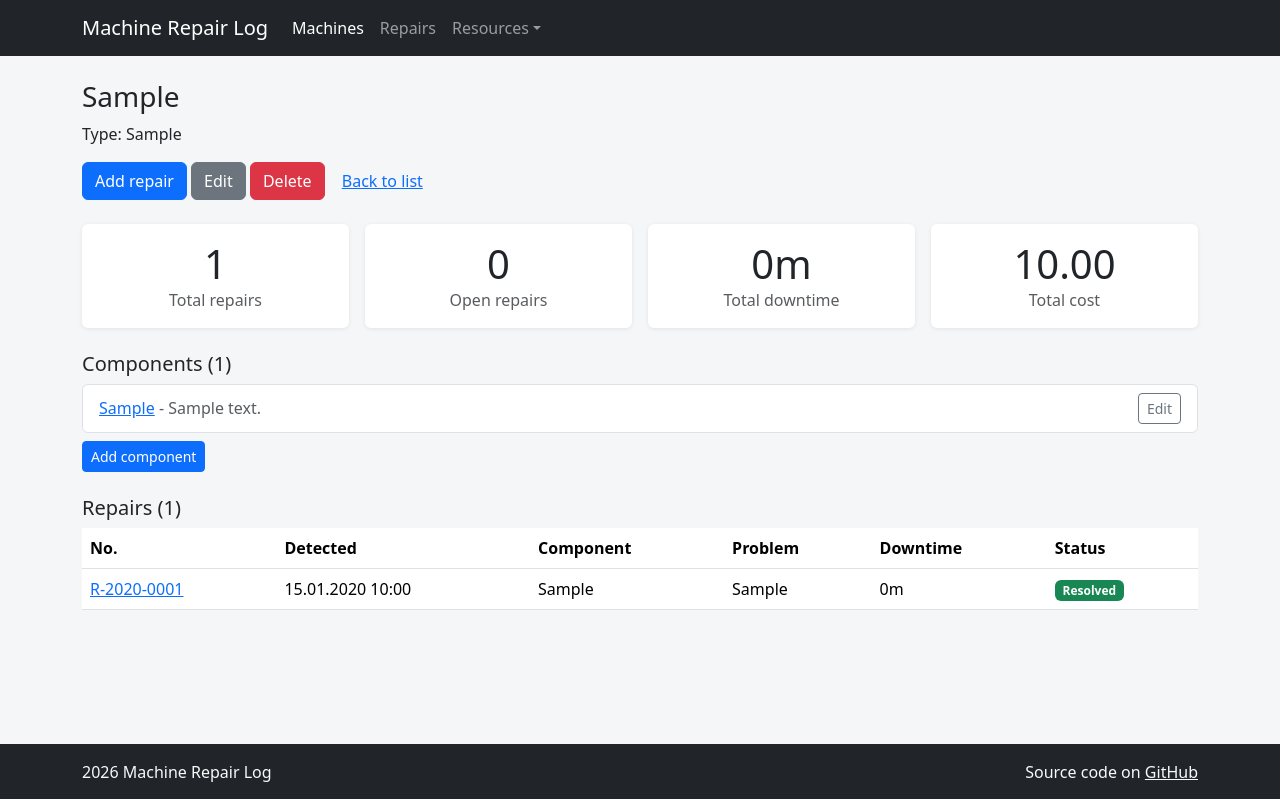
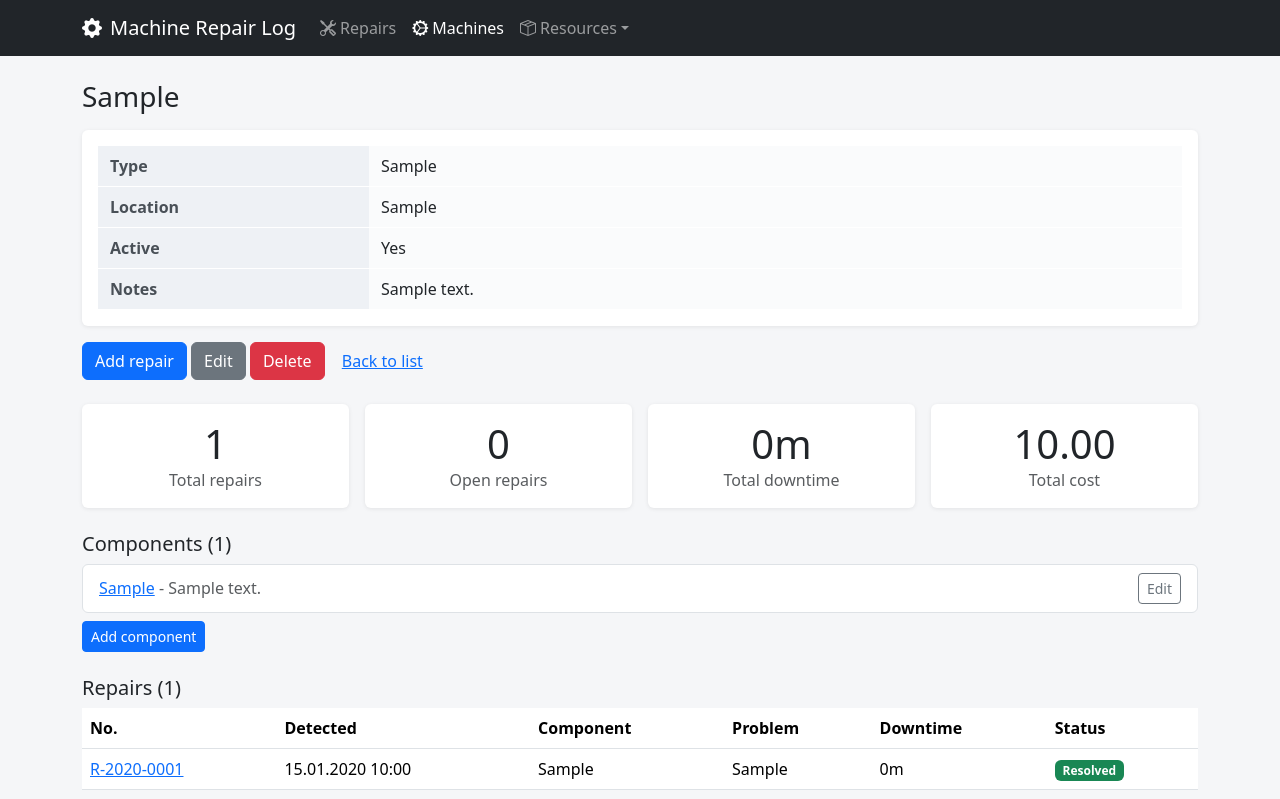
Before and after one commit to spv8bs/machine-repair-log, a Django app: page /machines/1/ in a window 1280 px wide. Shown: the top 799 px of the page. Run offline with Django 5.2, Linux system fonts and the light colour scheme; tables that the repository leaves empty hold one stand-in row (values such as "Sample post").

Commit message:
some visuals + location filter

```diff
--- a/machines/views.py
+++ b/machines/views.py
@@ -5,7 +5,7 @@ from django.urls import reverse_lazy, reverse
 from django.views.generic import ListView, CreateView, DetailView, UpdateView, DeleteView
 
 from common.mixins import DeleteFormInstanceMixin
-from machines.forms import MachineForm, ComponentForm, ComponentDeleteForm
+from machines.forms import MachineForm, ComponentForm, ComponentDeleteForm, MachineFilterForm
 from machines.models import Machine, Component
 from common.utils import repair_stats
 
@@ -18,7 +18,19 @@ class MachineListView(ListView):
 
     # calculate qty repairs per machine
     def get_queryset(self):
-        return super().get_queryset().annotate(repairs_count=Count('repairs'))
+        queryset = super().get_queryset().annotate(repairs_count=Count('repairs'))
+
+        # filter by location
+        self.form = MachineFilterForm(self.request.GET)
+        if self.form.is_valid() and self.form.cleaned_data['location']:
+            queryset = queryset.filter(location__iexact=self.form.cleaned_data['location'])
+
+        return queryset
+
+    def get_context_data(self, **kwargs):
+        context = super().get_context_data(**kwargs)
+        context['form'] = self.form
+        return context
 
 class MachineCreateView(CreateView):
     model = Machine
--- a/static/css/style.css
+++ b/static/css/style.css
@@ -39,3 +39,27 @@ form label {
     color: #adb5bd;
     opacity: 1;
 }
+
+.repair-photo {
+    max-height: 260px;
+    object-fit: cover;
+}
+
+/* Detail pages: shaded label column */
+
+.dl-label-col > dt,
+.dl-label-col > dd {
+    padding: 0.5rem 0.75rem;
+    margin-bottom: 0;
+    border-bottom: 1px solid #fff;
+}
+
+.dl-label-col > dt {
+    background-color: #eef1f5;
+    color: #495057;
+    font-weight: 600;
+}
+
+.dl-label-col > dd {
+    background-color: #fafbfc;
+}
--- a/templates/base.html
+++ b/templates/base.html
@@ -7,6 +7,7 @@
     <title>{% block title %}Home{% endblock %} | Machine Repair Log</title>
 
     <link href="https://cdn.jsdelivr.net/npm/bootstrap@5.3.3/dist/css/bootstrap.min.css" rel="stylesheet">
+    <link href="https://cdn.jsdelivr.net/npm/bootstrap-icons@1.11.3/font/bootstrap-icons.min.css" rel="stylesheet">
     <link href="{% static 'css/style.css' %}" rel="stylesheet">
 </head>
 <body class="d-flex flex-column min-vh-100">
--- a/templates/common/nav.html
+++ b/templates/common/nav.html
@@ -1,6 +1,6 @@
 <nav class="navbar navbar-expand-lg navbar-dark bg-dark sticky-top">
     <div class="container">
-        <a class="navbar-brand" href="{% url 'common:home' %}">Machine Repair Log</a>
+        <a class="navbar-brand" href="{% url 'common:home' %}"><i class="bi bi-gear-fill me-2"></i>Machine Repair Log</a>
 
         <button class="navbar-toggler" type="button" data-bs-toggle="collapse"
                 data-bs-target="#mainNav" aria-controls="mainNav"
@@ -11,20 +11,20 @@
         <div class="collapse navbar-collapse" id="mainNav">
             <ul class="navbar-nav me-auto mb-2 mb-lg-0">
                 <li class="nav-item">
-                    <a class="nav-link {% if request.resolver_match.app_name == 'machines' %}active{% endif %}"
-                       href="{% url 'machines:list' %}">Machines</a>
+                    <a class="nav-link {% if request.resolver_match.app_name == 'repairs' %}active{% endif %}"
+                       href="{% url 'repairs:list' %}"><i class="bi bi-tools me-1"></i>Repairs</a>
                 </li>
                 <li class="nav-item">
-                    <a class="nav-link {% if request.resolver_match.app_name == 'repairs' %}active{% endif %}"
-                       href="{% url 'repairs:list' %}">Repairs</a>
+                    <a class="nav-link {% if request.resolver_match.app_name == 'machines' %}active{% endif %}"
+                       href="{% url 'machines:list' %}"><i class="bi bi-gear-wide-connected me-1"></i>Machines</a>
                 </li>
                 <li class="nav-item dropdown">
                     <a class="nav-link dropdown-toggle {% if request.resolver_match.app_name == 'resources' %}active{% endif %}"
-                       href="#" role="button" data-bs-toggle="dropdown" aria-expanded="false">Resources</a>
+                       href="#" role="button" data-bs-toggle="dropdown" aria-expanded="false"><i class="bi bi-box-seam me-1"></i>Resources</a>
                     <ul class="dropdown-menu">
-                        <li><a class="dropdown-item" href="{% url 'resources:technician_list' %}">Technicians</a></li>
-                        <li><a class="dropdown-item" href="{% url 'resources:supplier_list' %}">Suppliers</a></li>
-                        <li><a class="dropdown-item" href="{% url 'resources:part_list' %}">Parts</a></li>
+                        <li><a class="dropdown-item" href="{% url 'resources:technician_list' %}"><i class="bi bi-people me-2"></i>Technicians</a></li>
+                        <li><a class="dropdown-item" href="{% url 'resources:supplier_list' %}"><i class="bi bi-truck me-2"></i>Suppliers</a></li>
+                        <li><a class="dropdown-item" href="{% url 'resources:part_list' %}"><i class="bi bi-nut me-2"></i>Parts</a></li>
                     </ul>
                 </li>
             </ul>
--- a/templates/machines/components/component_details.html
+++ b/templates/machines/components/component_details.html
@@ -14,7 +14,7 @@
 {% block content %}
     <div class="card mb-4">
         <div class="card-body">
-            <dl class="row mb-0">
+            <dl class="row mb-0 mx-0 dl-label-col">
                 <dt class="col-sm-3">Machine</dt>
                 <dd class="col-sm-9">
                     <a href="{% url 'machines:detail' pk=component.machine.pk %}">{{ component.machine.model }}</a>
--- a/templates/machines/machine_details.html
+++ b/templates/machines/machine_details.html
@@ -7,7 +7,23 @@
 
 {% block content %}
     <h1 class="h3">{{ machine.model }}</h1>
-    <p>Type: {{ machine.machine_type }}</p>
+    <div class="card my-3">
+        <div class="card-body">
+            <dl class="row mb-0 mx-0 dl-label-col">
+                <dt class="col-sm-3">Type</dt>
+                <dd class="col-sm-9">{{ machine.machine_type }}</dd>
+
+                <dt class="col-sm-3">Location</dt>
+                <dd class="col-sm-9">{{ machine.location|default:"-" }}</dd>
+
+                <dt class="col-sm-3">Active</dt>
+                <dd class="col-sm-9">{{ machine.is_active|yesno:"Yes,No" }}</dd>
+
+                <dt class="col-sm-3">Notes</dt>
+                <dd class="col-sm-9">{{ machine.notes|default:"-"|linebreaksbr }}</dd>
+            </dl>
+        </div>
+    </div>
     <a href="{% url 'repairs:create' %}?machine={{ machine.pk }}" class="btn btn-primary">Add repair</a>
     <a href="{% url 'machines:edit' pk=machine.pk %}" class="btn btn-secondary">Edit</a>
     <a href="{% url 'machines:delete' pk=machine.pk %}" class="btn btn-danger">Delete</a>
--- a/templates/resources/part/part_details.html
+++ b/templates/resources/part/part_details.html
@@ -11,7 +11,7 @@
 {% block content %}
     <div class="card mb-4">
         <div class="card-body">
-            <dl class="row mb-0">
+            <dl class="row mb-0 mx-0 dl-label-col">
                 <dt class="col-sm-3">Catalog number</dt>
                 <dd class="col-sm-9">{{ part.catalog_number }}</dd>
 
--- a/templates/resources/supplier/supplier_details.html
+++ b/templates/resources/supplier/supplier_details.html
@@ -11,7 +11,7 @@
 {% block content %}
     <div class="card mb-4">
         <div class="card-body">
-            <dl class="row mb-0">
+            <dl class="row mb-0 mx-0 dl-label-col">
                 <dt class="col-sm-3">Contact person</dt>
                 <dd class="col-sm-9">{{ supplier.contact_person|default:"-" }}</dd>
 
--- a/templates/resources/technician/technician_details.html
+++ b/templates/resources/technician/technician_details.html
@@ -11,7 +11,7 @@
 {% block content %}
     <div class="card mb-4">
         <div class="card-body">
-            <dl class="row mb-0">
+            <dl class="row mb-0 mx-0 dl-label-col">
                 <dt class="col-sm-3">Position</dt>
                 <dd class="col-sm-9">{{ technician.position }}</dd>
 
```
Also changed, not shown: machines/forms.py (+16 -0 lines), templates/machines/machine_list.html (+10 -2 lines), templates/repairs/repair_details.html (+20 -5 lines).
